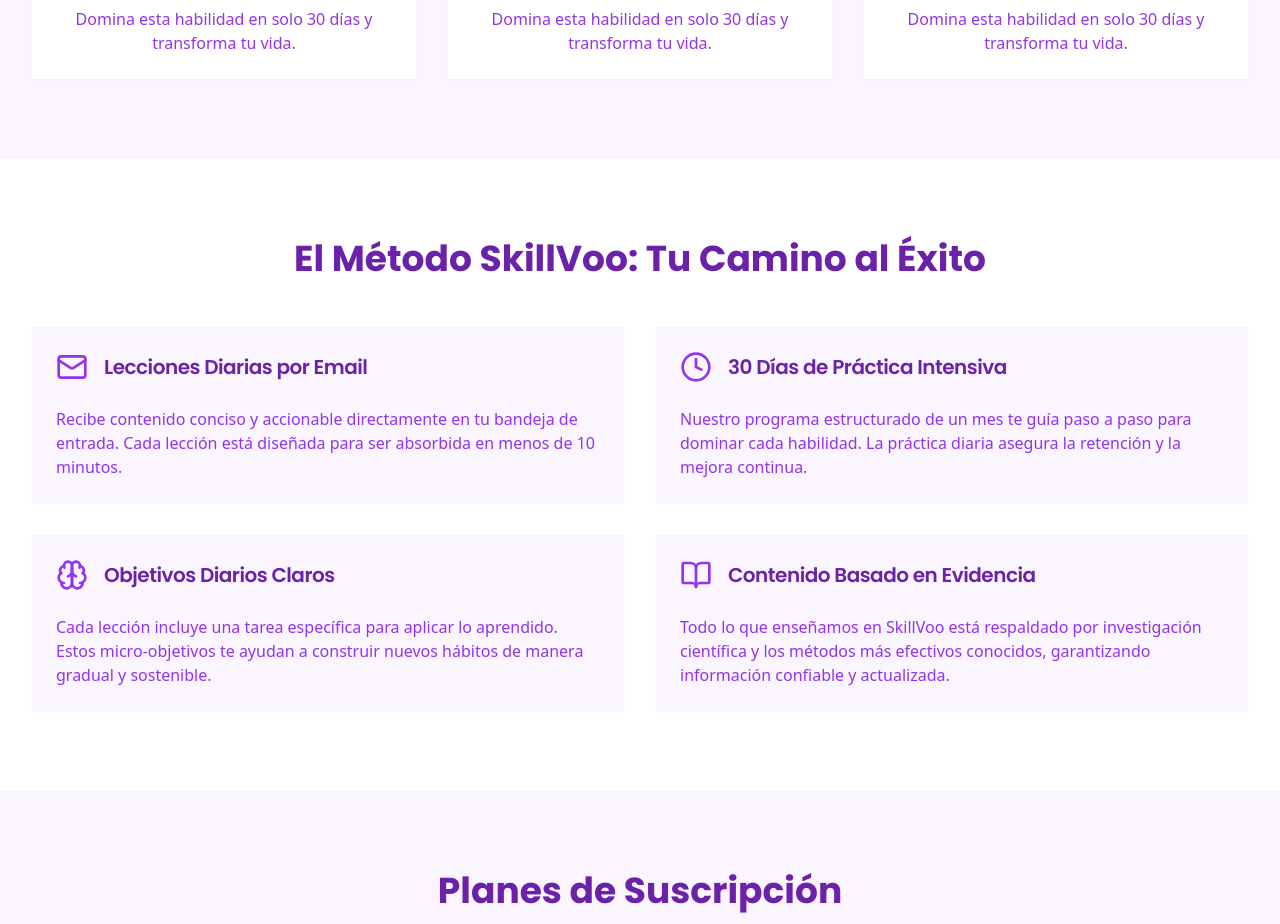
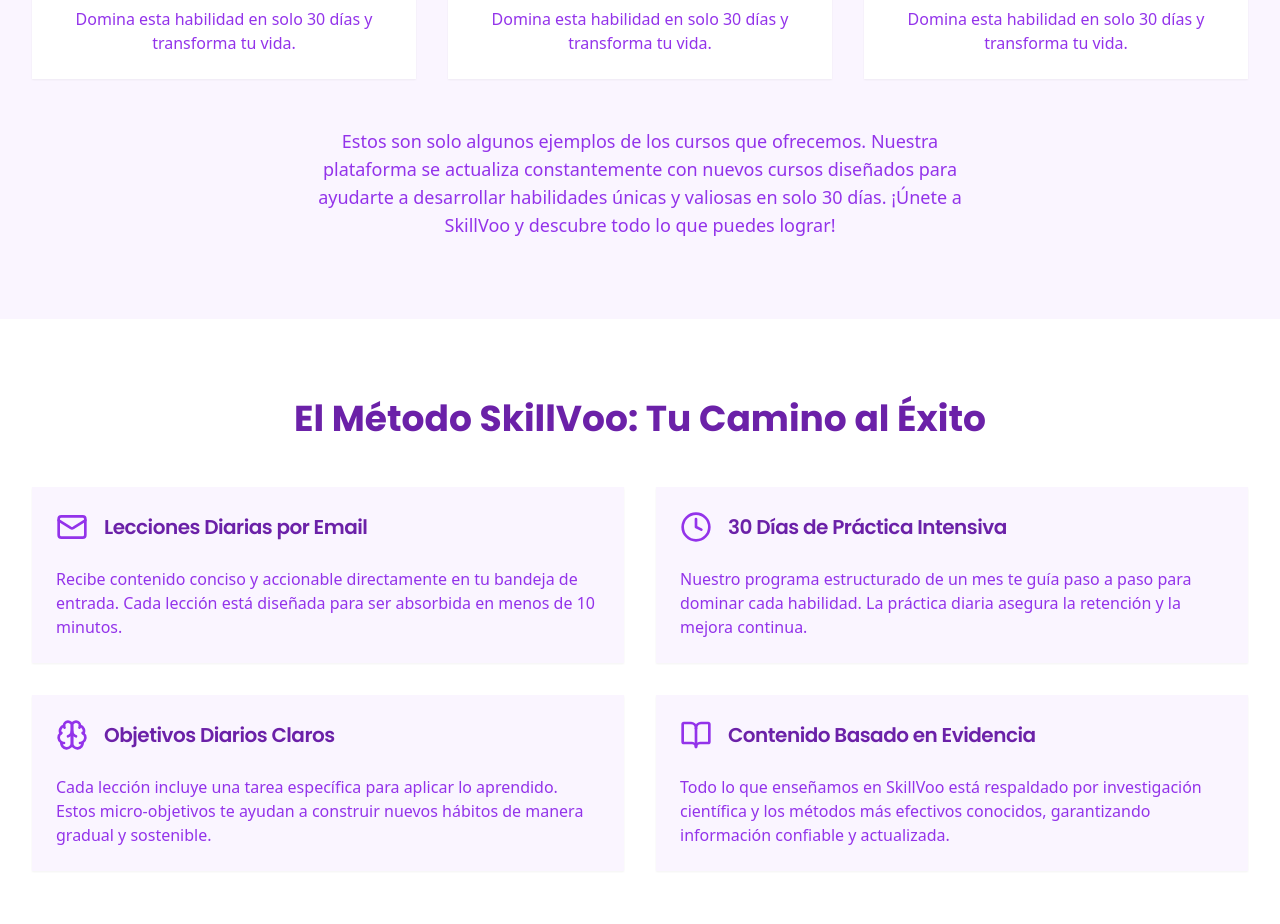
Before and after one commit to Ferrajju/skillvoo-landing, a Next.js app: page / in a window 1280 px wide. Shown: the part 1565-2489 px from the top of the page. Built offline with nearby package versions, Linux system fonts and the light colour scheme.

Commit message:
Añadidos tipos para nodemailer

```diff
--- a/app/page.tsx
+++ b/app/page.tsx
@@ -205,6 +205,12 @@ export default function LandingPage() {
               </motion.div>
             ))}
           </div>
+          <motion.p
+            variants={fadeInUp}
+            className="text-center text-lg text-purple-600 mt-12 max-w-2xl mx-auto"
+          >
+            Estos son solo algunos ejemplos de los cursos que ofrecemos. Nuestra plataforma se actualiza constantemente con nuevos cursos diseñados para ayudarte a desarrollar habilidades únicas y valiosas en solo 30 días. ¡Únete a SkillVoo y descubre todo lo que puedes lograr!
+          </motion.p>
         </div>
       </motion.section>
 
```
